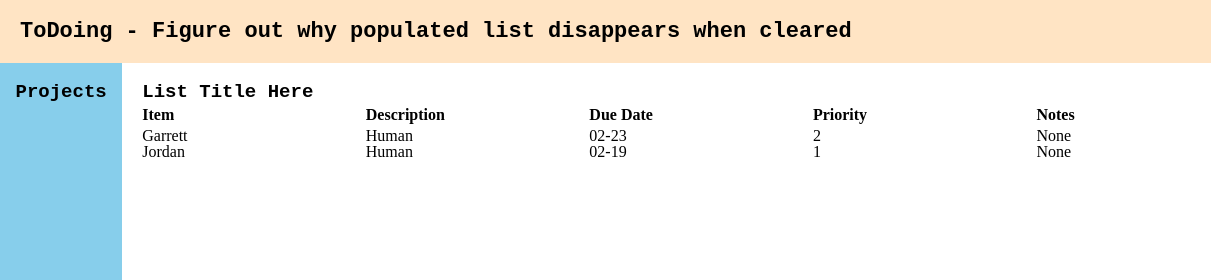
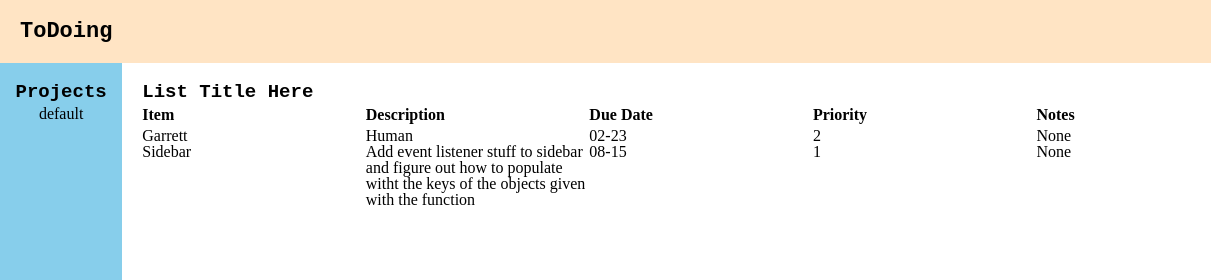
Before and after one commit to gpossst/top-todo, a website with bundled scripts: page dist/index.html in a window 1280 px wide. Shown: the top 280 px of the page, 0-1211 px from the left. Built offline with nearby package versions, Linux system fonts and the light colour scheme.

Commit message:
Add sidebar population functionality

```diff
--- a/src/dom-manipulation.js
+++ b/src/dom-manipulation.js
@@ -1,4 +1,4 @@
-import { factories, dataGrab, data } from "./todos";
+import { factories, dataGrab, data, toDoMethods } from "./todos";
 
 // Assigns all necessary elements to keys in object
 export const elements = {
@@ -10,7 +10,8 @@ export const elements = {
     itemDesc: document.querySelector('#item-desc'),
     itemDue: document.querySelector('#due-date'),
     itemPriority: document.querySelector("#item-priority"),
-    itemNotes: document.querySelector('#item-notes')
+    itemNotes: document.querySelector('#item-notes'),
+    projectList: document.querySelector('#project-list')
 }
 
 // Funcitons for DOM Manipulation
@@ -45,8 +46,20 @@ export const domManipulation = {
         this.populateGridTitles(container)
         this.populateItems(data, container)
     },
+    populateProjects: function(data, container) {
+        // Populates given container with objects in array from data
+        for(let i = 0; i < data.length; i++){
+            const div = document.createElement('div');
+            div.textContent = data[i];
+            div.addEventListener('click', (e) => {
+                dataGrab.changeCurrent(data[i])
+            })
+            container.appendChild(div);
+        }
+    },
     populateSidebar: function(data, container) {
         // clear and refill sidebar info
+        this.populateProjects(data, container)
     },
 }
 
--- a/src/index.js
+++ b/src/index.js
@@ -1,6 +1,6 @@
 import "./reset.css";
 import "./styles.css";
-import {factories, toDoMethods, dataGrab} from "./todos";
+import {factories, toDoMethods, dataGrab, data} from "./todos";
 import {domSetup, domManipulation, elements} from "./dom-manipulation"
 
 domSetup()
@@ -10,9 +10,9 @@ dataGrab.changeCurrent(defaultProject)
 toDoMethods.addToProjects(defaultProject)
 
 const garrett = factories.toDoFactory('Garrett', 'Human', '02-23', 2, '')
-const jordan = factories.toDoFactory('Jordan', 'Human', '02-19', 1, '')
+const jordan = factories.toDoFactory('Sidebar', 'Add event listener stuff to sidebar and figure out how to populate witht the keys of the objects given with the function', '08-15', 1, '')
 
 domManipulation.populateList(dataGrab.getCurrent().items, elements.list)
+domManipulation.populateSidebar(Object.keys(dataGrab.getProjects()), elements.projectList)
 console.log(dataGrab.getCurrent().items)
-
-// domManipulation.clearContainer(elements.list)
+console.log(Object.keys(dataGrab.getProjects()))
--- a/src/styles.css
+++ b/src/styles.css
@@ -43,6 +43,22 @@
     font-family: 'Courier New', Courier, monospace;
     font-weight: 600;
     font-size: 19px;
+}
+
+#project-list {
+    display: flex;
+    margin-bottom: auto;
+}
+
+#project-list > div {
+    font-size: 16px;
+    margin-top: 4px;
+    cursor: pointer;
+}
+
+#project-list > div:hover {
+    background-color: bisque;
+    padding: 4px 7px;
 }
 
 #list {
--- a/src/todos.js
+++ b/src/todos.js
@@ -1,6 +1,6 @@
 export const data = {
     projects: {},
-    currentProject: {}
+    currentProject: {},
 }
 
 // Holds all to-do object methods
@@ -19,7 +19,12 @@ export const toDoMethods = {
     // puts new project into projects object
     addToProjects: function(newProject) {
         data.projects[newProject.title] = newProject
-    }
+    },
+
+    changeCurrent: function(newTitle) {
+        dataGrab.addToProjects(data.currentProject);
+        data.currentProject = data.projects[newTitle]
+    },
 }
 
 
@@ -46,13 +51,15 @@ export const factories = {
             title,
             items: [],
         }
-        data.projects[newProject.title] = newProject;
+        dataGrab.addToProjects(newProject)
         return newProject;
     },
 }
 
 export const dataGrab = {
     getCurrent: function() {return data.currentProject},
+    getProjects: function() {return data.projects},
     changeCurrent: function(newData) {data.currentProject = newData},
-    addToCurrent: function(newItem) {data.currentProject.items.push(newItem)}
+    addToCurrent: function(newItem) {data.currentProject.items.push(newItem)},
+    addToProjects: function(newProject) {data.currentProject[newProject.title] = newProject}
 }
```
Also changed, not shown: dist/index.html, dist/main.js.
